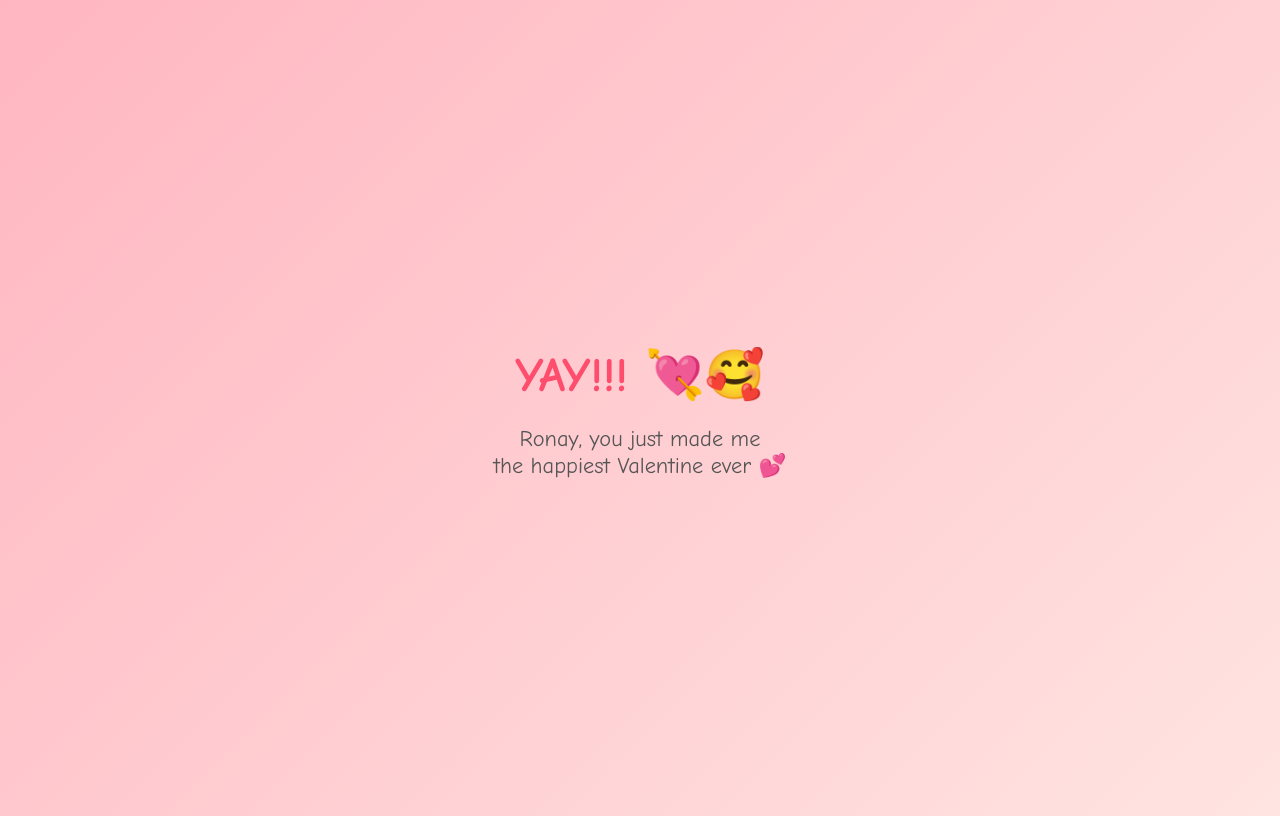
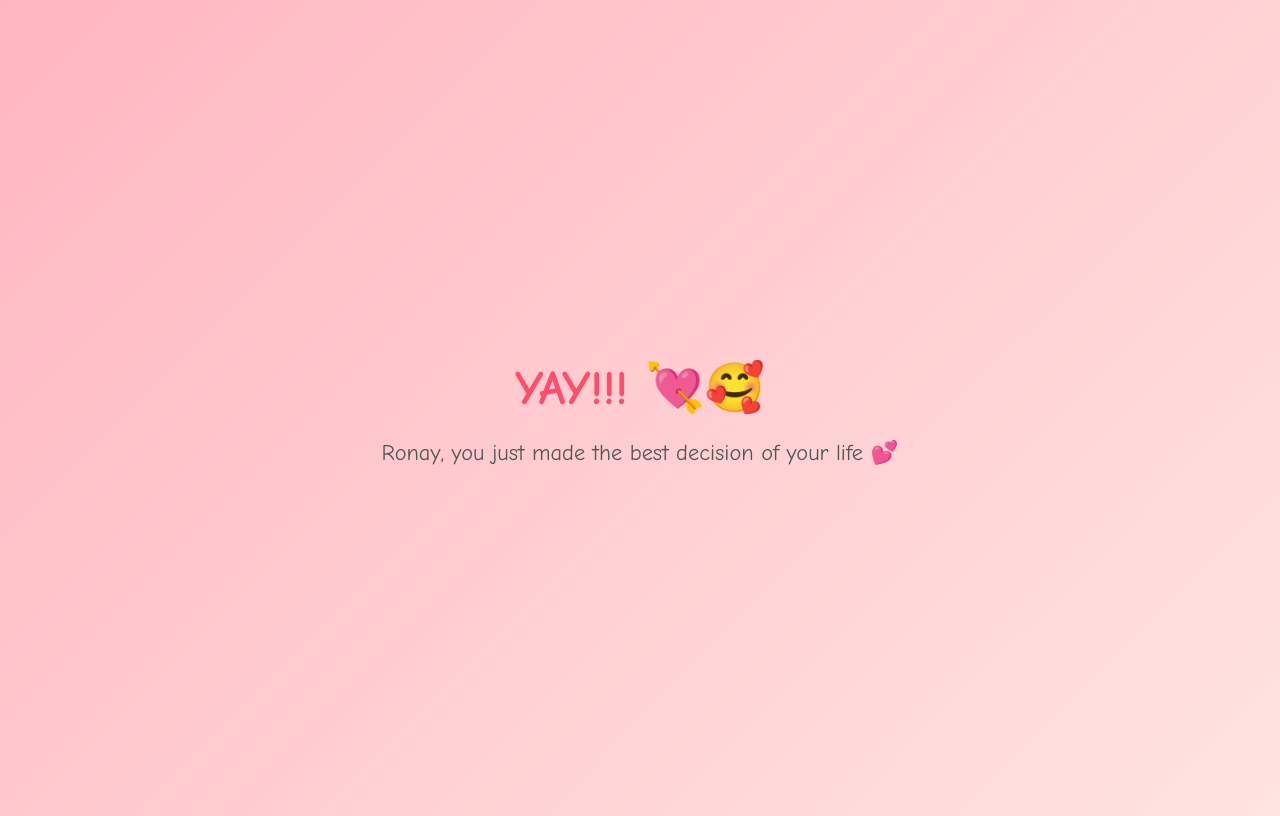
Before and after one commit to BrandonRocky/ronay-valentine, a plain HTML site: page index.html in a window 1280 px wide. Both pictures are taken after a click on the button "Yes 💖". Drawn offline with Linux system fonts and the light colour scheme.

Commit message:
Update index.html

```diff
--- a/index.html
+++ b/index.html
@@ -86,8 +86,8 @@
             YAY!!! 💘🥰
           </h1>
           <p style="font-size:1.4rem;">
-            Ronay, you just made me<br>
-            the happiest Valentine ever 💕
+            Ronay, you just made the best decision of your life 💕<br>
+
           </p>
         </div>
       `;
```
